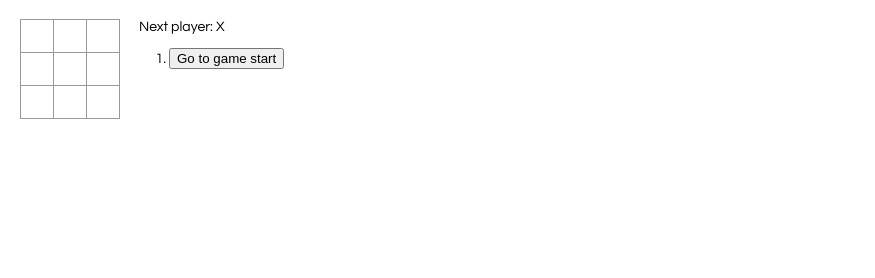
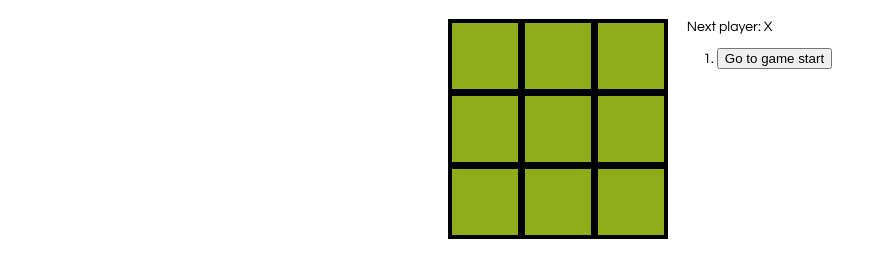
Before and after one commit to anjana005/tic-tac-toe, a React app: page / in a window 1280 px wide. Shown: the whole page, without its empty margins (0-875 px from the left). Built offline with nearby package versions, Linux system fonts and the light colour scheme.

Commit message:
Add styles

```diff
--- a/package.json
+++ b/package.json
@@ -6,9 +6,11 @@
     "@testing-library/jest-dom": "^5.16.4",
     "@testing-library/react": "^12.1.4",
     "@testing-library/user-event": "^13.5.0",
+    "gh-pages": "^3.2.3",
     "react": "^18.0.0",
     "react-dom": "^18.0.0",
     "react-scripts": "5.0.0",
+    "save-dev": "^0.0.1-security",
     "web-vitals": "^2.1.4"
   },
   "scripts": {
--- a/src/index.css
+++ b/src/index.css
@@ -1,6 +1,8 @@
 body {
     font: 14px "Century Gothic", Futura, sans-serif;
     margin: 20px;
+    display: flex;
+    justify-content: center;
   }
 
   ol, ul {
@@ -18,18 +20,19 @@ body {
   }
 
   .square {
-    background: #fff;
-    border: 1px solid #999;
+    background: rgb(143, 172, 26);
+    border: 4px solid rgb(0, 0, 0);
     float: left;
-    font-size: 24px;
+    font-size: 64px;
     font-weight: bold;
-    line-height: 34px;
-    height: 34px;
+    color:rgb(6, 44, 11);
+    line-height: 74px;
+    height: 74px;
     margin-right: -1px;
     margin-top: -1px;
     padding: 0;
     text-align: center;
-    width: 34px;
+    width: 74px;
   }
 
   .square:focus {
@@ -48,3 +51,10 @@ body {
   .game-info {
     margin-left: 20px;
   }
+  .button {
+   margin: 3px;
+   background-color:gray;
+   border: 1px solid white;
+   color: white;
+   font-weight:bold;
+   }
```
Also changed, not shown: 1 other file.
